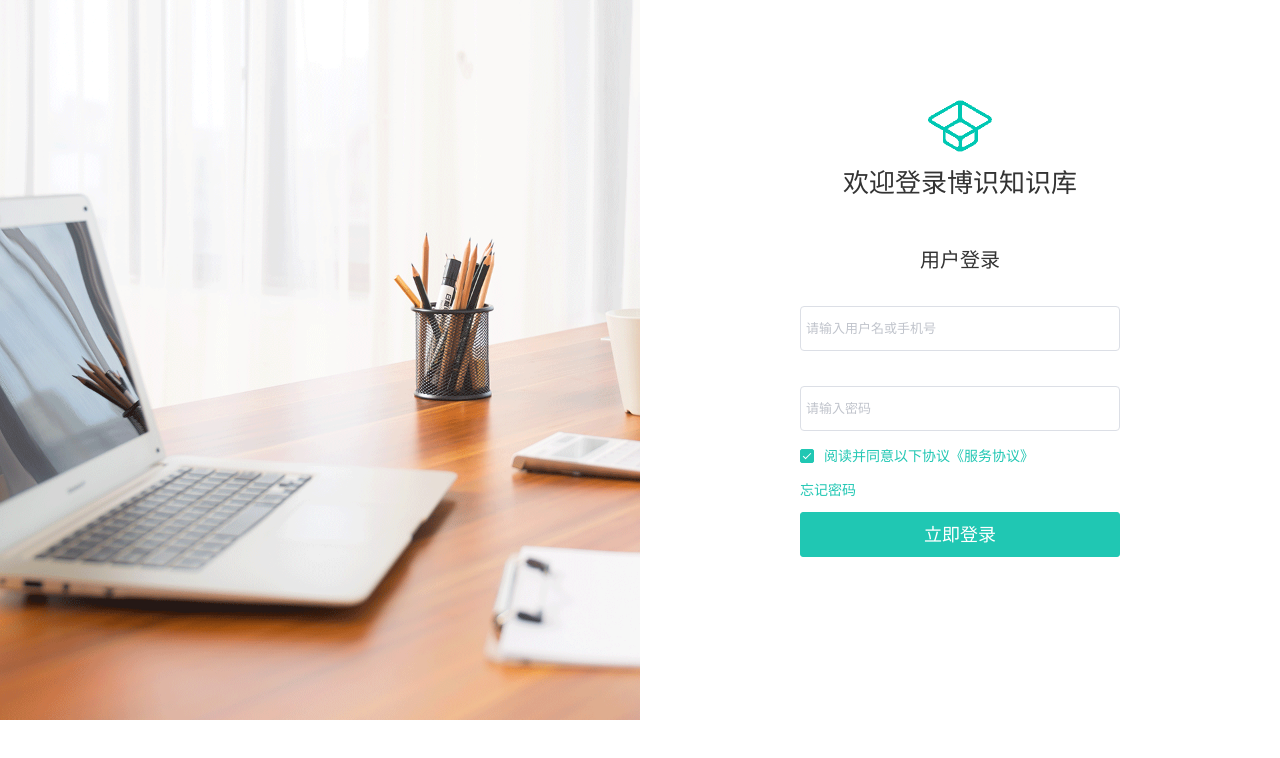
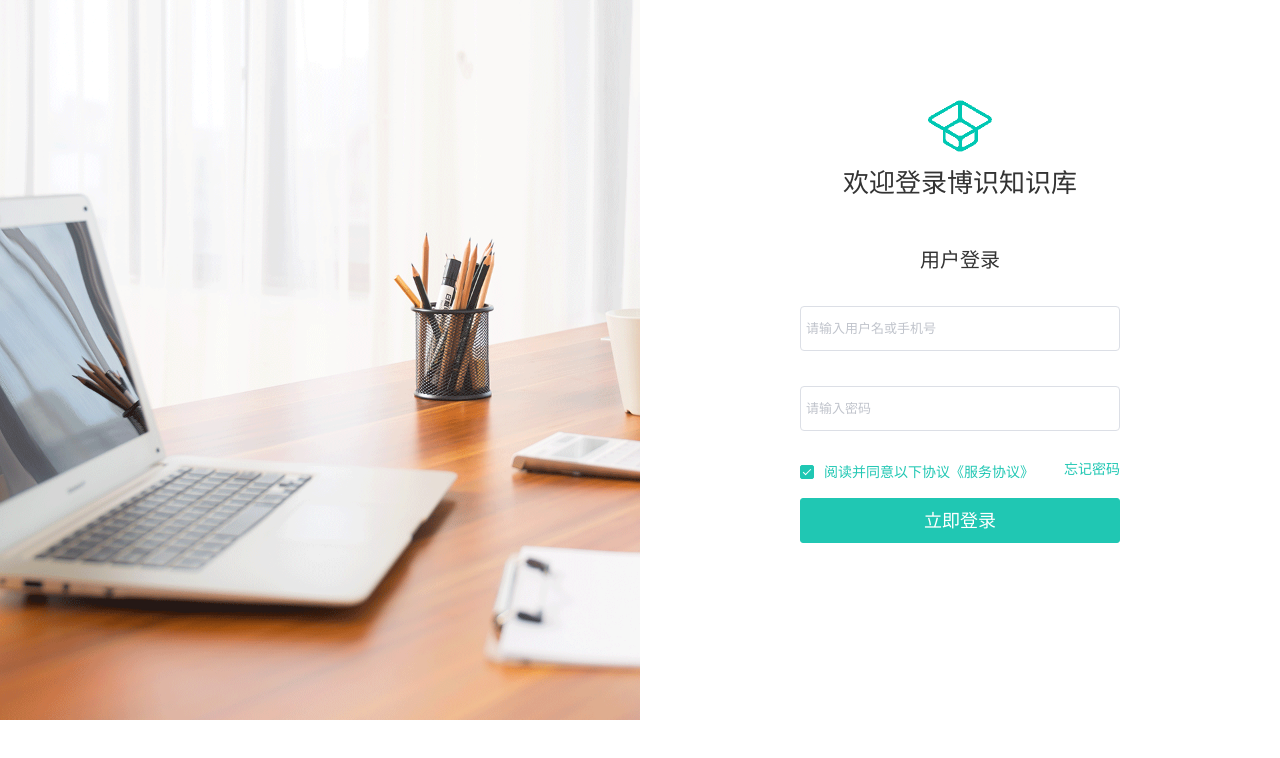
Before and after one commit to LearningLog/boshiweb, a Vue app: page /#/login in a window 1280 px wide. Shown: the top 758 px of the page. Built offline with nearby package versions, Linux system fonts and the light colour scheme; what vue-qriously would draw is missing.

Commit message:
index scss

```diff
--- a/src/styles/index.scss
+++ b/src/styles/index.scss
@@ -58,7 +58,12 @@ div:focus {
     height: 0;
   }
 }
-
+.fl{
+  float: left;
+}
+.fr{
+  float: right;
+}
 // main-container global css
 .app-container {
   padding: 20px;
```
